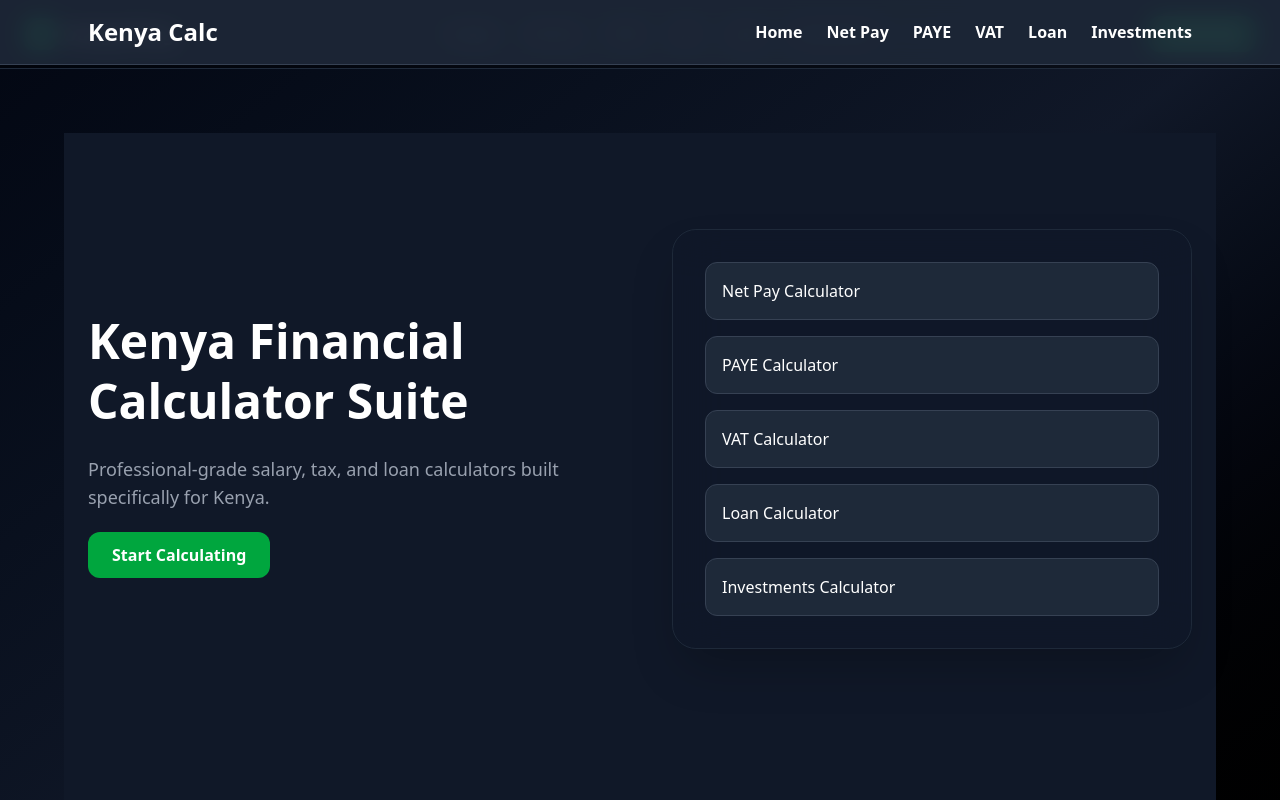
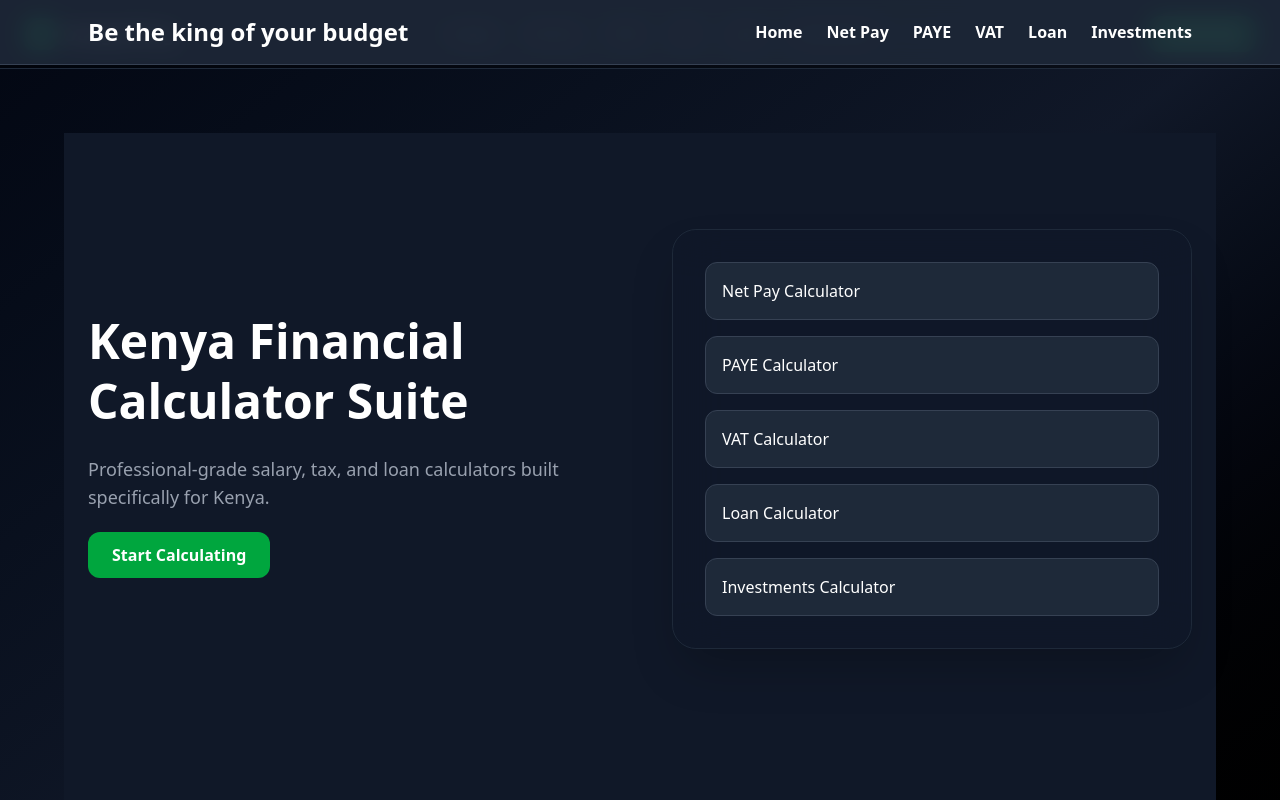
Before and after one commit to slpnbeauty97/budgetkingkenya, a React (Vite) app: page / in a window 1280 px wide. Shown: the top 800 px of the page. Built offline with nearby package versions, Linux system fonts and the light colour scheme.

Commit message:
Update Home.jsx

```diff
--- a/src/pages/Home.jsx
+++ b/src/pages/Home.jsx
@@ -18,7 +18,7 @@ export default function Home() {
       {/* Navbar */}
       <nav className="fixed top-0 left-0 w-full bg-gray-800/90 backdrop-blur-md z-50 border-b border-gray-700">
         <div className="max-w-6xl mx-auto flex items-center justify-between px-6 py-4">
-          <div className="text-2xl font-bold">Kenya Calc</div>
+          <div className="text-2xl font-bold">Be the king of your budget</div>
 
           {/* Desktop Links */}
           <div className="hidden md:flex space-x-6">
```
